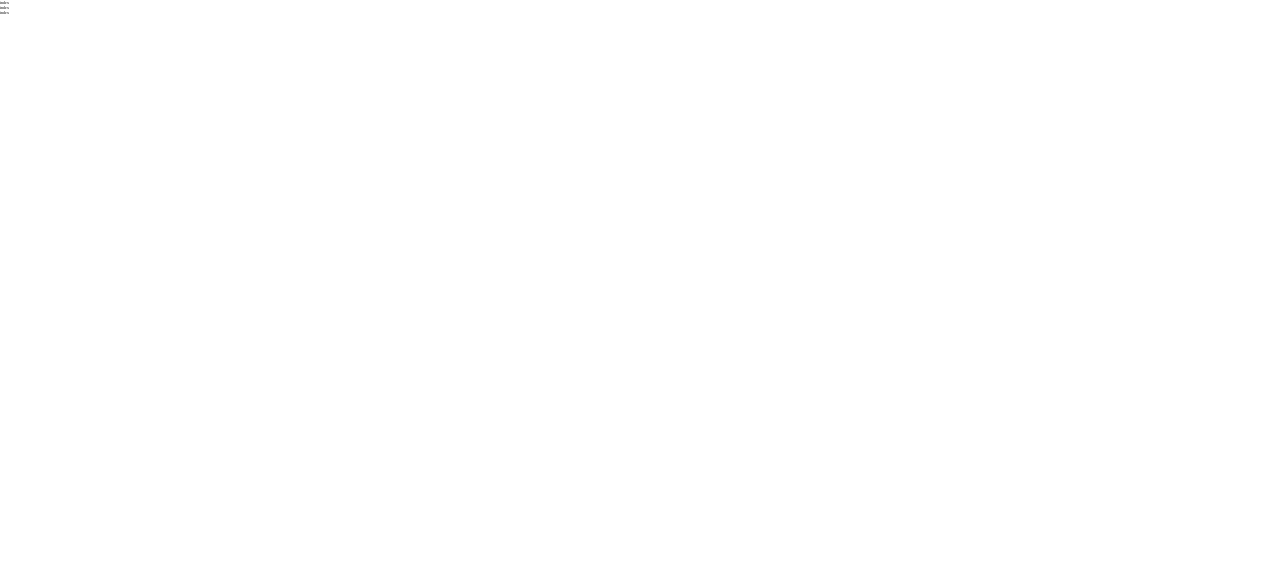
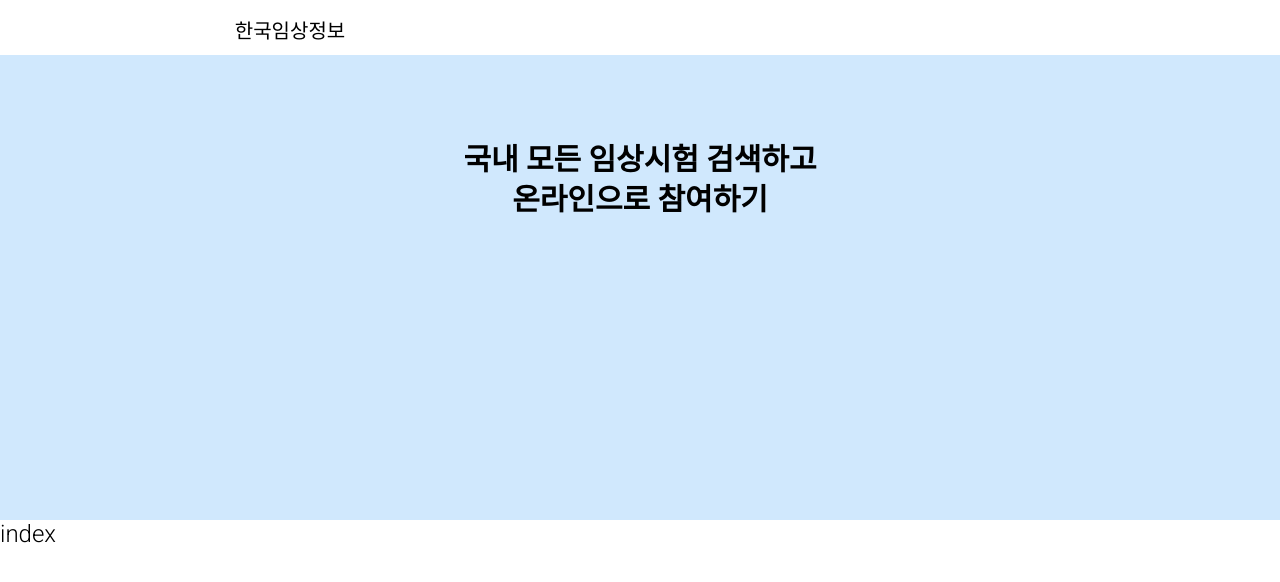
Before and after one commit to wanted-frontedend-team5/pre-onboarding-10th-2-5, a React (Create React App) app: page / in a window 1280 px wide. Shown: the top 582 px of the page. Built offline with nearby package versions, Linux system fonts and the light colour scheme.

Commit message:
feat: 기본 디자인 추가 및 필요한 모듈 설치

```diff
--- a/package.json
+++ b/package.json
@@ -6,6 +6,8 @@
     "@testing-library/jest-dom": "^5.16.5",
     "@testing-library/react": "^13.4.0",
     "@testing-library/user-event": "^13.5.0",
+    "axios": "^1.4.0",
+    "dotenv": "^16.0.3",
     "react": "^18.2.0",
     "react-dom": "^18.2.0",
     "react-scripts": "5.0.1",
--- a/public/index.html
+++ b/public/index.html
@@ -24,6 +24,10 @@
       work correctly both with client-side routing and a non-root public URL.
       Learn how to configure a non-root public URL by running `npm run build`.
     -->
+    <link
+    href="https://fonts.googleapis.com/css2?family=Roboto:wght@300&display=swap"
+    rel="stylesheet"
+  />
     <title>React App</title>
   </head>
   <body>
--- a/src/common/GlobalStyle.jsx
+++ b/src/common/GlobalStyle.jsx
@@ -82,11 +82,12 @@ time,
 mark,
 audio,
 video {
+  font-family: 'Roboto', sans-serif;
   margin: 0;
   padding: 0;
   border: 0;
-  vertical-align: baseline;
-  font-size: 4px;
+  vertical-align: inherit;
+  font-size: 24px;
 }
 article,
 aside,
--- a/src/components/Header/index.jsx
+++ b/src/components/Header/index.jsx
@@ -1,5 +1,10 @@
 import React from 'react';
+import * as _ from './style';
 
 export const Header = () => {
-  return <div>index</div>;
+  return (
+    <_.HeaderWrap>
+      <_.LogoWrap>한국임상정보</_.LogoWrap>
+    </_.HeaderWrap>
+  );
 };
--- /dev/null
+++ b/src/components/Header/style.js
@@ -0,0 +1,15 @@
+import styled from 'styled-components';
+
+export const HeaderWrap = styled.header`
+  width: 100%;
+  height: 55px;
+`;
+
+export const LogoWrap = styled.div`
+  margin-left: 200px;
+  padding: 15px;
+  width: 150px;
+
+  text-align: center;
+  font-size: 20px;
+`;
--- a/src/components/Recommend/index.jsx
+++ b/src/components/Recommend/index.jsx
@@ -1,5 +1,15 @@
 import React from 'react';
+import * as _ from './style';
 
 export const Recommend = () => {
-  return <div>index</div>;
+  return (
+    <_.RecommendContainer>
+      <_.RecommendWrap>
+        <_.RecommendTitleWrap>
+          국내 모든 임상시험 검색하고 <br />
+          온라인으로 참여하기
+        </_.RecommendTitleWrap>
+      </_.RecommendWrap>
+    </_.RecommendContainer>
+  );
 };
--- /dev/null
+++ b/src/components/Recommend/style.js
@@ -0,0 +1,25 @@
+import styled from 'styled-components';
+
+export const RecommendContainer = styled.section`
+  width: 100%;
+  height: 465px;
+  background-color: #d0e8fd;
+`;
+
+export const RecommendWrap = styled.div`
+  margin: 0 auto;
+  padding-top: 85px;
+
+  width: 600px;
+  height: 380px;
+`;
+
+export const RecommendTitleWrap = styled.div`
+  width: 100%;
+  height: 100px;
+
+  text-align: center;
+  line-height: 40px;
+  font-size: 30px;
+  font-weight: 700;
+`;
```
Also changed, not shown: 2 other files (tests, documents, lock files or other folders).
